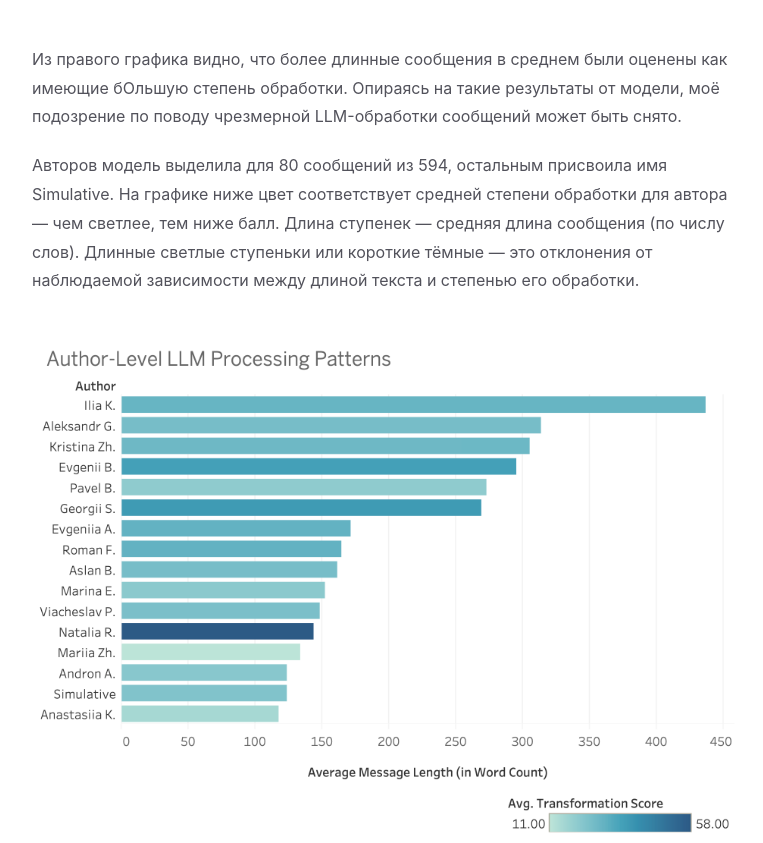
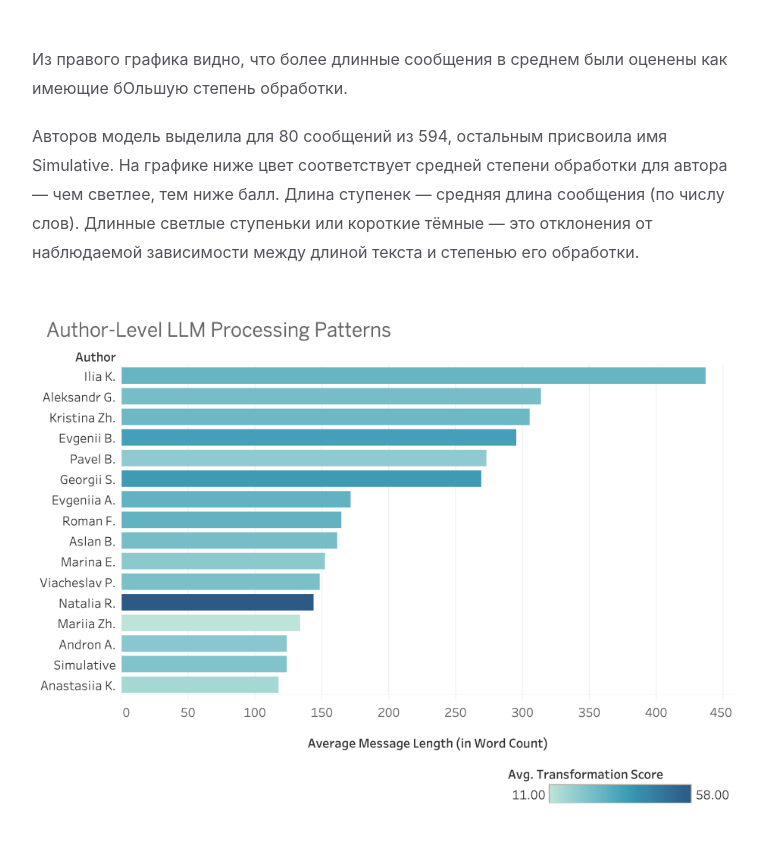
Before and after one commit to TAbramovskaya/sml-multi-channel-communication, an Astro site in the folder report/: page /sml-multi-channel-communication/report/ru in a window 1280 px wide. Shown: the part 7056-7899 px from the top of the page, without its empty margins (256-1019 px from the left). Built offline with nearby package versions, Linux system fonts and the light colour scheme; Astro itself is replaced by a stand-in of ours; a web font is replaced by a local one.

Commit message:
Minor website content change

```diff
--- a/report/src/pages/report/ru.md
+++ b/report/src/pages/report/ru.md
@@ -190,7 +190,7 @@ description: ""
 
 <img src="/sml-multi-channel-communication/images/average_transformation_score_across_categories.png" class="img-center" width="85%" />
 
-Из правого графика видно, что более длинные сообщения в среднем были оценены как имеющие бОльшую степень обработки. Опираясь на такие результаты от модели, моё подозрение по поводу чрезмерной LLM-обработки сообщений может быть снято.
+Из правого графика видно, что более длинные сообщения в среднем были оценены как имеющие бОльшую степень обработки.
 
 Авторов модель выделила для 80 сообщений из 594, остальным присвоила имя Simulative. На графике ниже цвет соответствует средней степени обработки для автора — чем светлее, тем ниже балл. Длина ступенек — средняя длина сообщения (по числу слов). Длинные светлые ступеньки или короткие тёмные — это отклонения от наблюдаемой зависимости между длиной текста и степенью его обработки.
 
```
